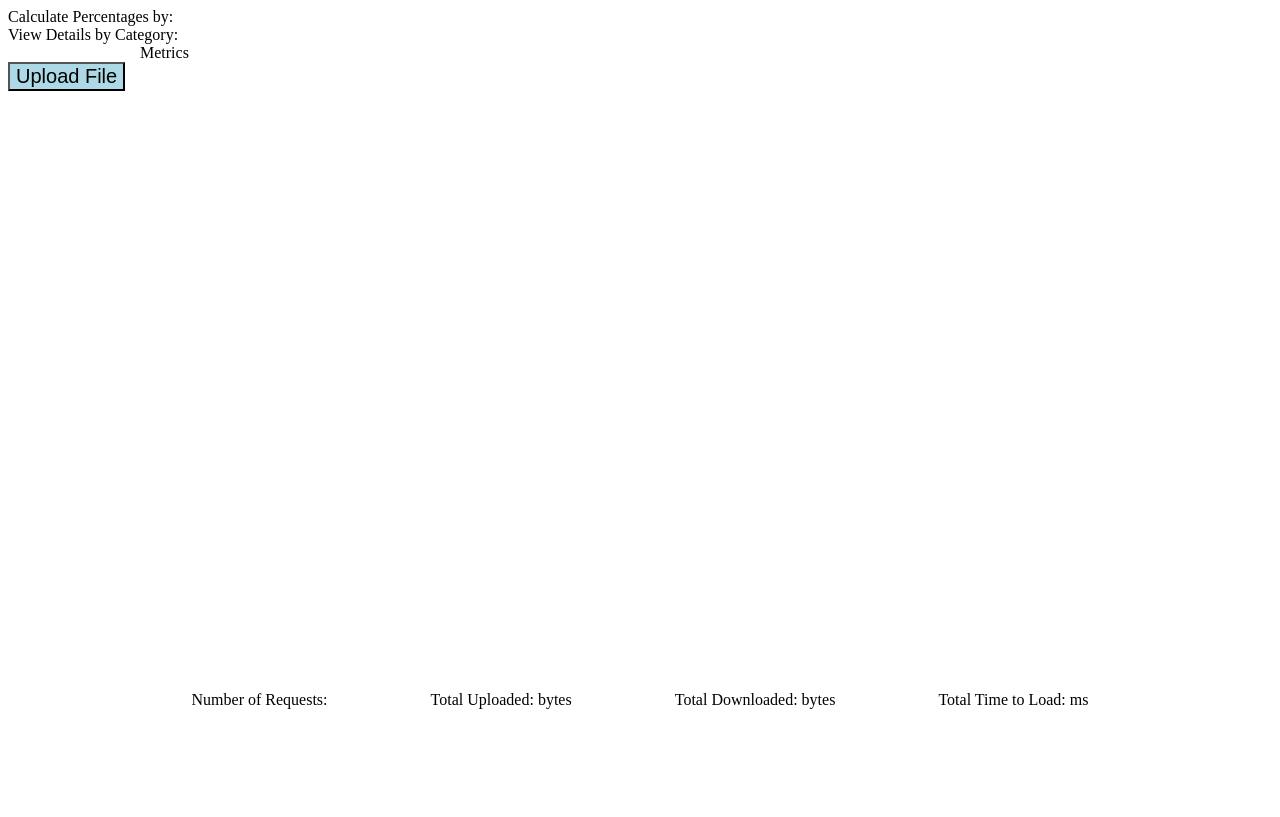
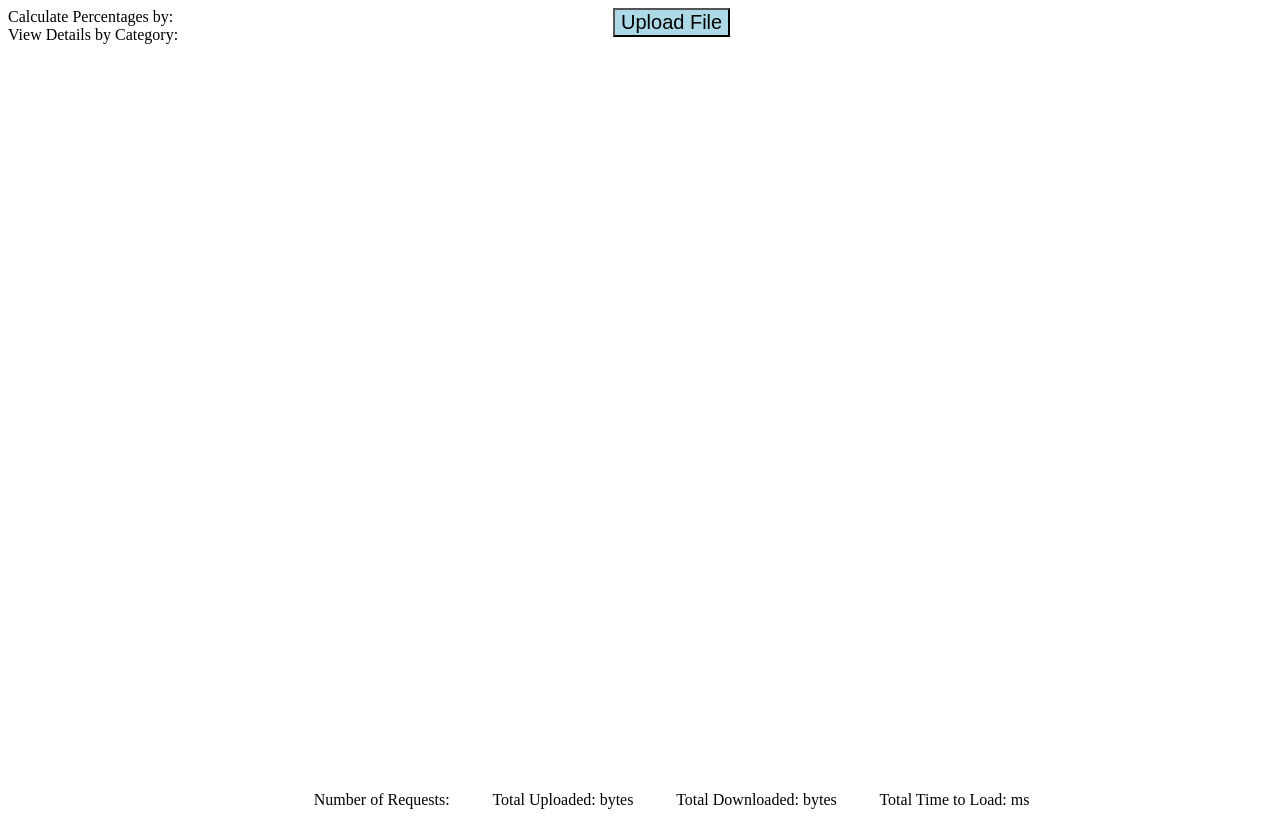
Before and after one commit to jhaddow/harMetrics, a website: page client/index.html in a window 1280 px wide. Drawn offline with nearby package versions, Linux system fonts and the light colour scheme; some packages are replaced by stand-ins of ours.

```diff
--- a/client/css/style.css
+++ b/client/css/style.css
@@ -1,25 +1,35 @@
-.container{
+.main-container{
     display:flex;
-    flex-direction: row;
+    flex-direction:row;
+    min-height: 100vh;
 }
 
 .sideBar{
+    height: 100%;
     width: 15%;
     min-width: 150px;
+    display: flex;
     flex-direction: column;
 }
+
+.percentages-menu {
+    height: 50%;
+}
+
+.categories-options {
+    height: 50%;
+}
+
+.main{
+    width: 75%;
+}
+
 
 .grid {
     width: 80%%;
     max-width: 1000px;
     margin: 0 auto;
     height: 75vh;
-}
-
-.header{
-    width: 80%;
-    max-width: 1000px;
-    margin: 0 auto;
 }
 
 .footer{
@@ -29,9 +39,12 @@
     display: flex;
     justify-content: space-around;
 }
-
+.upload{
+    text-align: center;
+}
 .upload-btn{
     font-size: 20px;
     background: lightblue;
+    margin: 0 auto;
 
 }
--- a/client/js/Dashboard/dashboard.html
+++ b/client/js/Dashboard/dashboard.html
@@ -1,4 +1,4 @@
-<div class=".container">
+<div class="main-container">
 
     <div class="sideBar">
         <div class="percentages-menu">
@@ -12,13 +12,12 @@
     </div>
 
     <div class="main">
-        <div class="header">Metrics</div>
-
-        <div ng-show="!fileUploaded" >
+        <div class="upload" ng-show="!fileUploaded" >
             <button class="upload-btn" ng-click="vm.uploadFile()">Upload File</button>
             <input id="fileGrab" type="file" name="har" hidden accept="*/*">
         </div>
 
+        <canvas id="pieChart"></canvas>
         <div id="grid1" ui-grid="vm.gridOptions" class="grid"></div>
         <div class="footer">
             <div>Number of Requests: {{vm.data.numReq}}</div>
```
